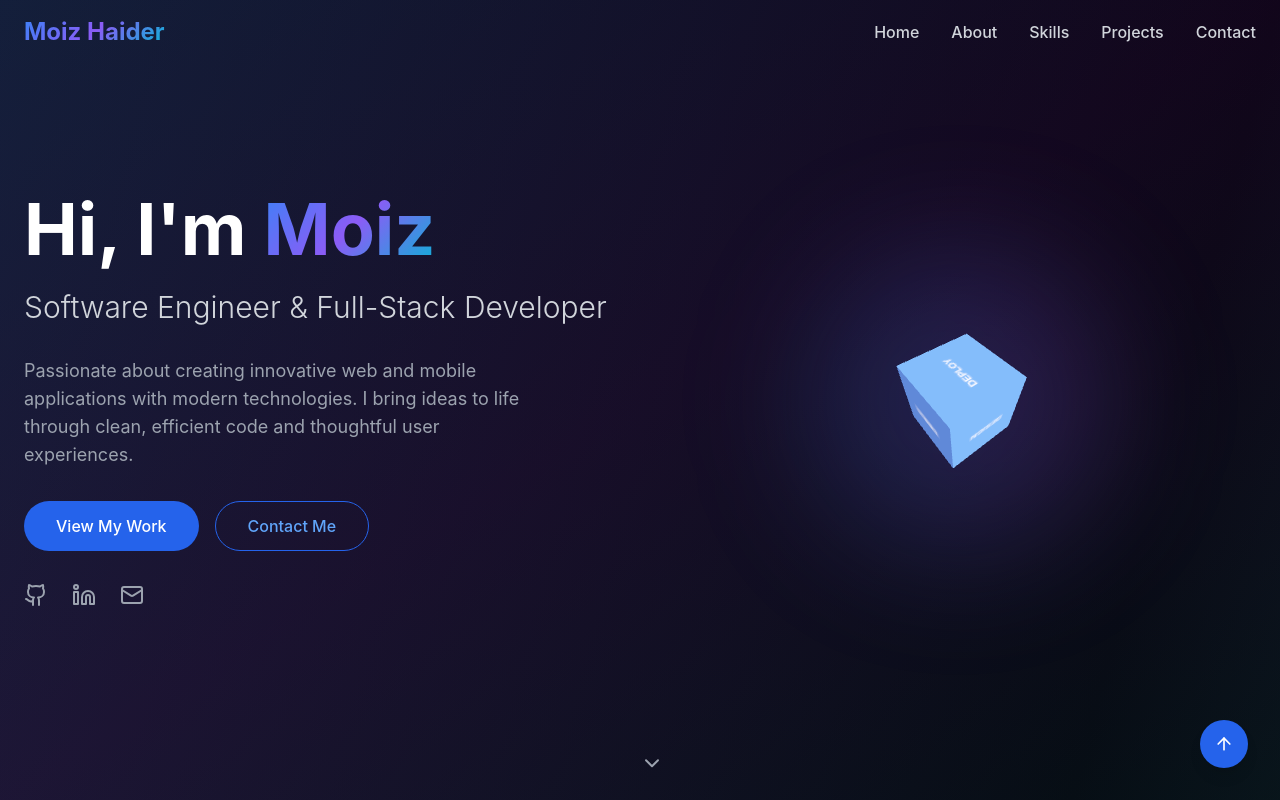
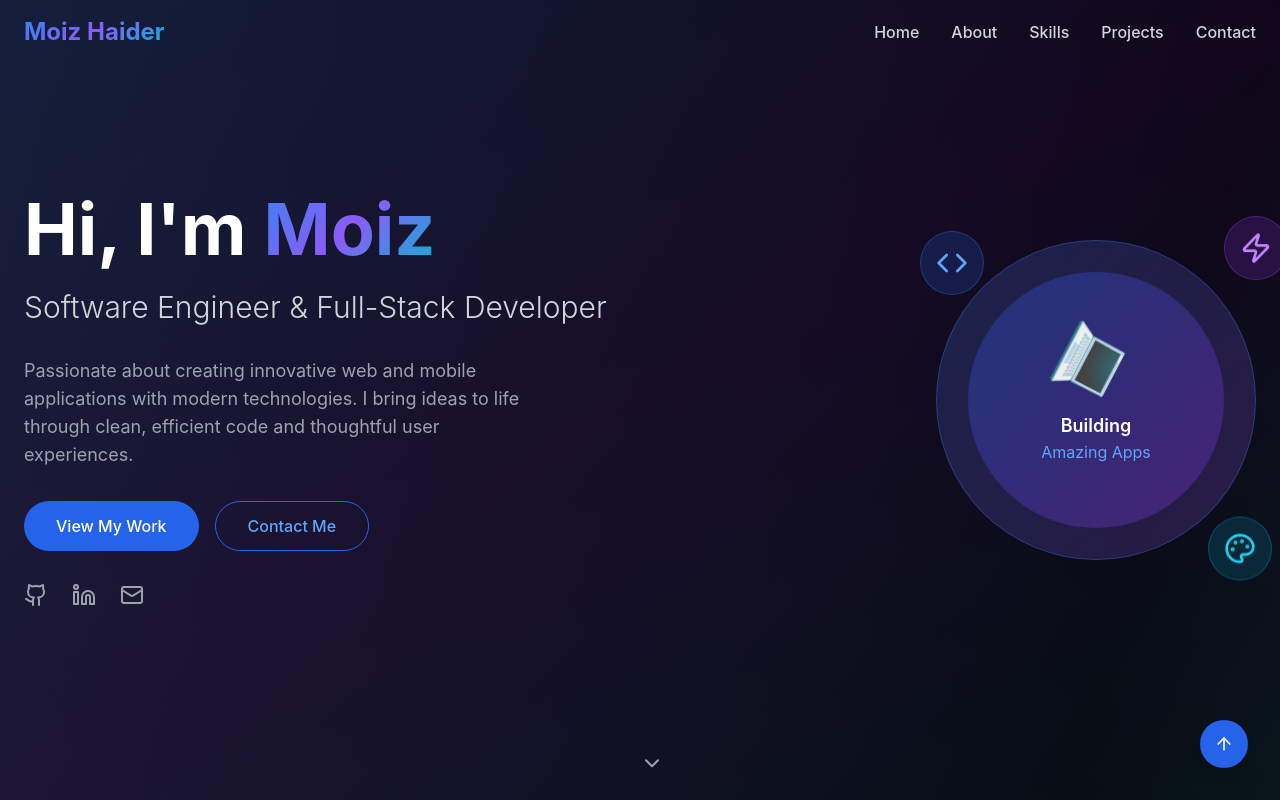
Before and after one commit to moizhaiderr/moiz-portfolio-2.0, a Next.js app: page / in a window 1280 px wide. Shown: the top 800 px of the page. Built offline with nearby package versions, Linux system fonts and the light colour scheme.

Commit message:
Fix Hero section: Remove ugly Three.js cube, add beautiful animated skill icons with glass morphism design, improve responsive layout

```diff
--- a/package.json
+++ b/package.json
@@ -10,7 +10,6 @@
     "lint": "next lint"
   },
   "dependencies": {
-    "@types/three": "^0.170.0",
     "clsx": "^2.1.1",
     "framer-motion": "^11.11.17",
     "gsap": "^3.12.8",
@@ -18,8 +17,7 @@
     "next": "15.1.0",
     "react": "^19.0.0",
     "react-dom": "^19.0.0",
-    "tailwind-merge": "^2.5.4",
-    "three": "^0.170.0"
+    "tailwind-merge": "^2.5.4"
   },
   "devDependencies": {
     "@types/node": "^22.10.1",
--- a/src/components/Hero.tsx
+++ b/src/components/Hero.tsx
@@ -1,109 +1,22 @@
 "use client";
 
-import { useEffect, useRef } from 'react';
 import { motion } from 'framer-motion';
-import { ChevronDown, Github, Linkedin, Mail } from 'lucide-react';
+import { ChevronDown, Github, Linkedin, Mail, Code, Zap, Palette } from 'lucide-react';
 
 const Hero = () => {
-  const canvasRef = useRef<HTMLCanvasElement>(null);
-
-  useEffect(() => {
-    let animationId: number;
-    let scene: any, camera: any, renderer: any, cube: any;
-
-    const initThreeJS = async () => {
-      // Dynamic import to avoid SSR issues
-      const THREE = await import('three');
-
-      if (!canvasRef.current) return;
-
-      // Scene setup
-      scene = new THREE.Scene();
-      camera = new THREE.PerspectiveCamera(75, 1, 0.1, 1000);
-      renderer = new THREE.WebGLRenderer({
-        canvas: canvasRef.current,
-        alpha: true,
-        antialias: true
-      });
-
-      renderer.setSize(300, 300);
-      renderer.setClearColor(0x000000, 0);
-
-      // Create cube with text faces
-      const geometry = new THREE.BoxGeometry(2, 2, 2);
-
-      // Create materials for each face with text
-      const faces = ['CODE', 'DESIGN', 'TEST', 'DEPLOY', 'DEBUG', 'SHIP'];
-      const materials = faces.map((text, index) => {
-        // Create canvas for text texture
-        const canvas = document.createElement('canvas');
-        canvas.width = 256;
-        canvas.height = 256;
-        const context = canvas.getContext('2d');
-
-        if (context) {
-          // Set background
-          context.fillStyle = index % 2 === 0 ? '#1e40af' : '#3b82f6';
-          context.fillRect(0, 0, 256, 256);
-
-          // Set text style
-          context.fillStyle = '#ffffff';
-          context.font = 'bold 32px Arial';
-          context.textAlign = 'center';
-          context.textBaseline = 'middle';
-
-          // Draw text
-          context.fillText(text, 128, 128);
-        }
-
-        // Create texture from canvas
-        const texture = new THREE.CanvasTexture(canvas);
-        return new THREE.MeshBasicMaterial({ map: texture });
-      });
-
-      cube = new THREE.Mesh(geometry, materials);
-      scene.add(cube);
-
-      camera.position.z = 5;
-
-      // Animation loop
-      const animate = () => {
-        animationId = requestAnimationFrame(animate);
-
-        cube.rotation.x += 0.01;
-        cube.rotation.y += 0.01;
-
-        renderer.render(scene, camera);
-      };
-
-      animate();
-    };
-
-    initThreeJS();
-
-    return () => {
-      if (animationId) {
-        cancelAnimationFrame(animationId);
-      }
-      if (renderer) {
-        renderer.dispose();
-      }
-    };
-  }, []);
-
   return (
     <section id="home" className="min-h-screen flex items-center justify-center relative overflow-hidden">
       {/* Background gradient */}
       <div className="absolute inset-0 bg-gradient-to-br from-blue-900/20 via-purple-900/20 to-cyan-900/20" />
 
       <div className="container mx-auto px-6 py-20 relative z-10">
-        <div className="grid md:grid-cols-2 gap-12 items-center">
+        <div className="grid lg:grid-cols-2 gap-12 items-center">
           {/* Left side - Text content */}
           <motion.div
             initial={{ opacity: 0, x: -50 }}
             animate={{ opacity: 1, x: 0 }}
             transition={{ duration: 0.8 }}
-            className="text-center md:text-left"
+            className="text-center lg:text-left"
           >
             <motion.h1
               initial={{ opacity: 0, y: 20 }}
@@ -128,7 +41,7 @@ const Hero = () => {
               initial={{ opacity: 0, y: 20 }}
               animate={{ opacity: 1, y: 0 }}
               transition={{ delay: 0.6, duration: 0.8 }}
-              className="text-lg text-gray-400 mb-8 max-w-lg mx-auto md:mx-0"
+              className="text-lg text-gray-400 mb-8 max-w-lg mx-auto lg:mx-0"
             >
               Passionate about creating innovative web and mobile applications
               with modern technologies. I bring ideas to life through clean,
@@ -139,7 +52,7 @@ const Hero = () => {
               initial={{ opacity: 0, y: 20 }}
               animate={{ opacity: 1, y: 0 }}
               transition={{ delay: 0.8, duration: 0.8 }}
-              className="flex flex-col sm:flex-row gap-4 justify-center md:justify-start mb-8"
+              className="flex flex-col sm:flex-row gap-4 justify-center lg:justify-start mb-8"
             >
               <motion.button
                 whileHover={{ scale: 1.05 }}
@@ -162,7 +75,7 @@ const Hero = () => {
               initial={{ opacity: 0, y: 20 }}
               animate={{ opacity: 1, y: 0 }}
               transition={{ delay: 1, duration: 0.8 }}
-              className="flex gap-6 justify-center md:justify-start"
+              className="flex gap-6 justify-center lg:justify-start"
             >
               {[
                 { icon: Github, href: "https://github.com/moizhaiderr", label: "GitHub" },
@@ -183,19 +96,55 @@ const Hero = () => {
             </motion.div>
           </motion.div>
 
-          {/* Right side - 3D Cube */}
+          {/* Right side - Skill Icons & Animation */}
           <motion.div
             initial={{ opacity: 0, x: 50 }}
             animate={{ opacity: 1, x: 0 }}
             transition={{ duration: 0.8, delay: 0.5 }}
-            className="flex justify-center"
+            className="flex justify-center lg:justify-end"
           >
             <div className="relative">
-              <canvas
-                ref={canvasRef}
-                className="w-[300px] h-[300px]"
-              />
-              <div className="absolute inset-0 bg-gradient-to-r from-blue-500/20 to-purple-500/20 rounded-full blur-3xl -z-10" />
+              {/* Main circle */}
+              <div className="w-80 h-80 rounded-full bg-gradient-to-br from-blue-500/20 to-purple-500/20 backdrop-blur-sm border border-blue-500/30 flex items-center justify-center">
+                <div className="w-64 h-64 rounded-full bg-gradient-to-br from-blue-600/30 to-purple-600/30 flex items-center justify-center">
+                  <div className="text-center">
+                    <motion.div
+                      animate={{ rotate: 360 }}
+                      transition={{ duration: 20, repeat: Infinity, ease: "linear" }}
+                      className="text-6xl mb-4"
+                    >
+                      💻
+                    </motion.div>
+                    <p className="text-white font-semibold text-lg">Building</p>
+                    <p className="text-blue-400">Amazing Apps</p>
+                  </div>
+                </div>
+              </div>
+
+              {/* Floating skill icons */}
+              <motion.div
+                animate={{ y: [-10, 10, -10] }}
+                transition={{ duration: 4, repeat: Infinity, ease: "easeInOut" }}
+                className="absolute -top-4 -left-4 w-16 h-16 bg-blue-600/20 rounded-full flex items-center justify-center backdrop-blur-sm border border-blue-500/30"
+              >
+                <Code className="w-8 h-8 text-blue-400" />
+              </motion.div>
+
+              <motion.div
+                animate={{ y: [10, -10, 10] }}
+                transition={{ duration: 5, repeat: Infinity, ease: "easeInOut", delay: 1 }}
+                className="absolute -top-8 -right-8 w-16 h-16 bg-purple-600/20 rounded-full flex items-center justify-center backdrop-blur-sm border border-purple-500/30"
+              >
+                <Zap className="w-8 h-8 text-purple-400" />
+              </motion.div>
+
+              <motion.div
+                animate={{ y: [-5, 15, -5] }}
+                transition={{ duration: 6, repeat: Infinity, ease: "easeInOut", delay: 2 }}
+                className="absolute -bottom-4 -right-4 w-16 h-16 bg-cyan-600/20 rounded-full flex items-center justify-center backdrop-blur-sm border border-cyan-500/30"
+              >
+                <Palette className="w-8 h-8 text-cyan-400" />
+              </motion.div>
             </div>
           </motion.div>
         </div>
```
Also changed, not shown: 1 other file (tests, documents, lock files or other folders).
